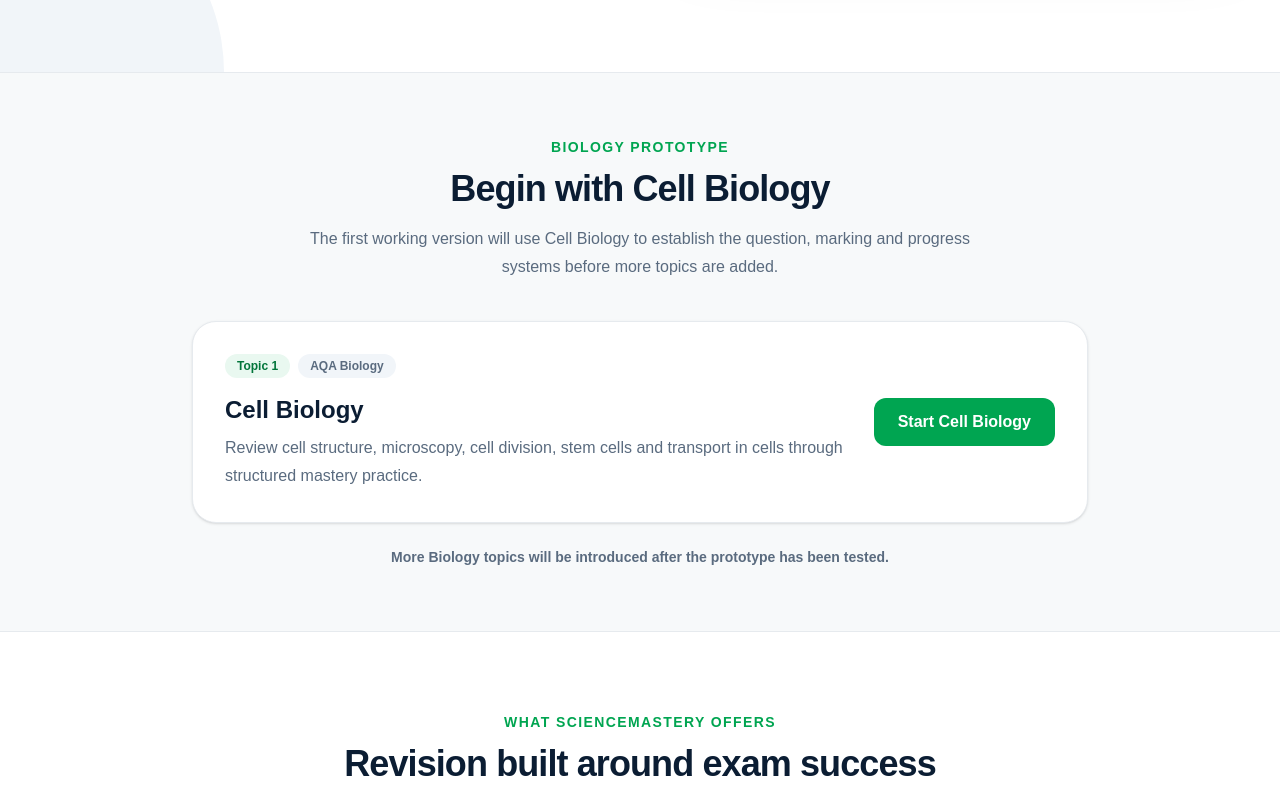
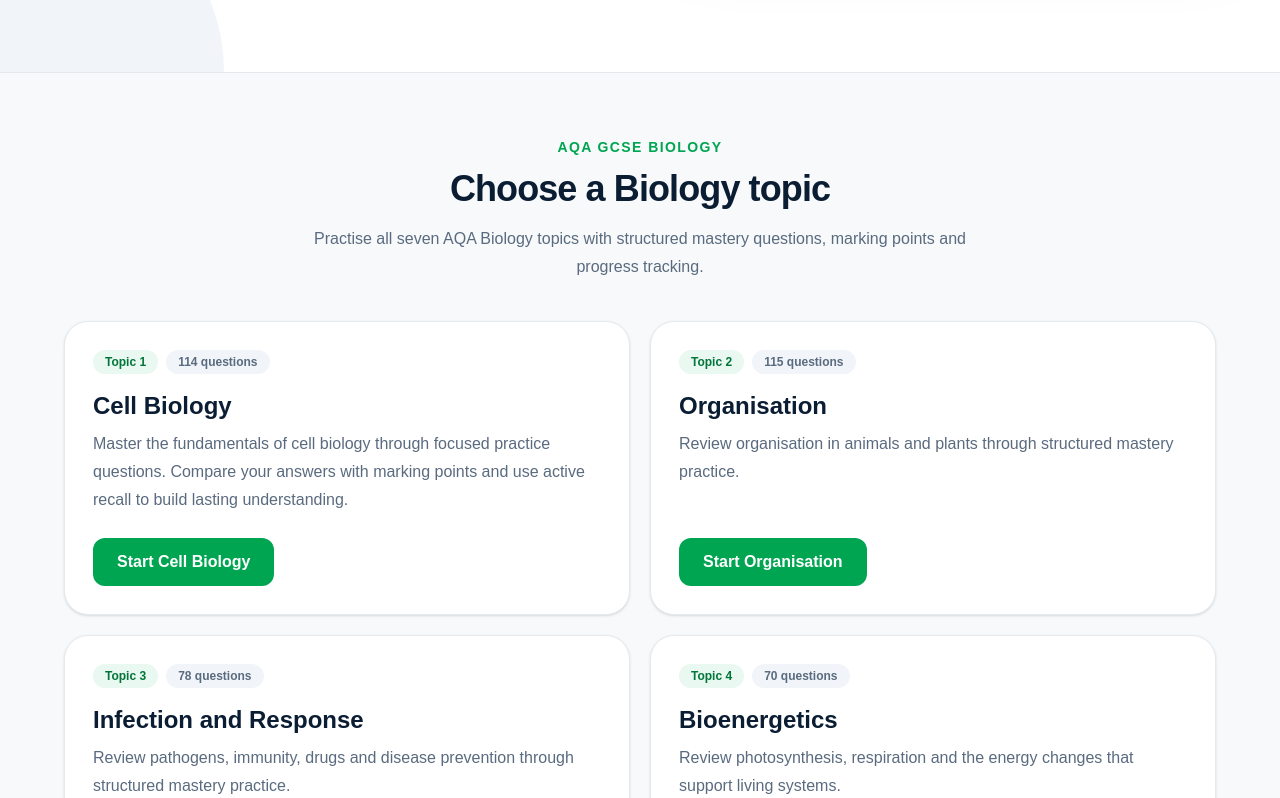
Before and after one commit to marietheresewambele-droid/ScienceMastery, a Next.js app: page / in a window 1280 px wide. Shown: the part 722-1520 px from the top of the page. Built offline with nearby package versions, Linux system fonts and the light colour scheme.

Commit message:
Connect all Biology topic cards

```diff
--- a/src/app/page.tsx
+++ b/src/app/page.tsx
@@ -1,4 +1,11 @@
 import Link from "next/link";
+import { cellBiologyConfig } from "@/data/topics/cell-biology";
+import { organisationConfig } from "@/data/topics/organisation";
+import { infectionAndResponseConfig } from "@/data/topics/infection-and-response";
+import { bioenergeticsConfig } from "@/data/topics/bioenergetics";
+import { homeostasisAndResponseConfig } from "@/data/topics/homeostasis-and-response";
+import { inheritanceVariationAndEvolutionConfig } from "@/data/topics/inheritance-variation-and-evolution";
+import { ecologyConfig } from "@/data/topics/ecology";
 
 const FlaskIcon = ({ className = "h-5 w-5" }) => (
   <svg
@@ -57,6 +64,16 @@
     description:
       "Connect questions by scientific concept, assessment objective and common exam wording.",
   },
+];
+
+const biologyTopics = [
+  cellBiologyConfig,
+  organisationConfig,
+  infectionAndResponseConfig,
+  bioenergeticsConfig,
+  homeostasisAndResponseConfig,
+  inheritanceVariationAndEvolutionConfig,
+  ecologyConfig,
 ];
 
 const steps = [
@@ -240,54 +257,48 @@
         <div className="mx-auto max-w-7xl px-4 sm:px-6">
           <div className="mx-auto max-w-2xl text-center">
             <p className="text-sm font-bold uppercase tracking-widest text-[#00a551]">
-              Biology prototype
+              AQA GCSE Biology
             </p>
 
             <h2 className="mt-3 text-3xl font-black tracking-tight sm:text-4xl">
-              Begin with Cell Biology
+              Choose a Biology topic
             </h2>
 
             <p className="mt-4 leading-7 text-[#5a6b7f]">
-              The first working version will use Cell Biology to establish the
-              question, marking and progress systems before more topics are
-              added.
+              Practise all seven AQA Biology topics with structured mastery questions,
+              marking points and progress tracking.
             </p>
           </div>
 
-          <div className="mx-auto mt-10 max-w-4xl rounded-3xl border border-[#e6eaee] bg-white p-6 shadow-sm sm:p-8">
-            <div className="flex flex-col justify-between gap-6 sm:flex-row sm:items-center">
+          <div className="mx-auto mt-10 grid max-w-6xl gap-5 md:grid-cols-2">
+            {biologyTopics.map((topic) => (
+              <article
+                key={topic.id}
+                className="flex flex-col justify-between rounded-3xl border border-[#e6eaee] bg-white p-6 shadow-sm sm:p-7"
+              >
                 <div>
                   <div className="flex flex-wrap items-center gap-2">
                     <span className="rounded-full bg-[#e9f8f0] px-3 py-1 text-xs font-bold text-[#02753a]">
-                    Topic 1
+                      {topic.topicNumber}
                     </span>
-
                     <span className="rounded-full bg-[#f1f5f9] px-3 py-1 text-xs font-bold text-[#5a6b7f]">
-                    AQA Biology
+                      {topic.questions.length} questions
                     </span>
                   </div>
 
-                <h3 className="mt-4 text-2xl font-extrabold">Cell Biology</h3>
-
-                <p className="mt-2 max-w-2xl leading-7 text-[#5a6b7f]">
-                  Review cell structure, microscopy, cell division, stem cells
-                  and transport in cells through structured mastery practice.
-                </p>
+                  <h3 className="mt-4 text-2xl font-extrabold">{topic.title}</h3>
+                  <p className="mt-2 leading-7 text-[#5a6b7f]">{topic.description}</p>
                 </div>
 
                 <Link
-                href="/biology/cell-biology"
-                className="shrink-0 rounded-xl bg-[#00a551] px-6 py-3 font-bold text-white transition hover:bg-[#028f46]"
+                  href={topic.route}
+                  className="mt-6 inline-flex w-fit rounded-xl bg-[#00a551] px-6 py-3 font-bold text-white transition hover:bg-[#028f46]"
                 >
-                Start Cell Biology
+                  Start {topic.title}
                 </Link>
+              </article>
+            ))}
           </div>
-          </div>
-
-          <p className="mt-6 text-center text-sm font-semibold text-[#5a6b7f]">
-            More Biology topics will be introduced after the prototype has been
-            tested.
-          </p>
         </div>
       </section>
 
```
Lines whose indentation alone changed are shown as unchanged.
